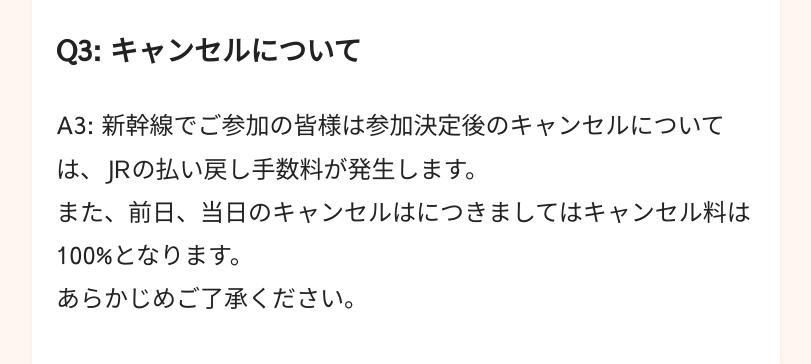
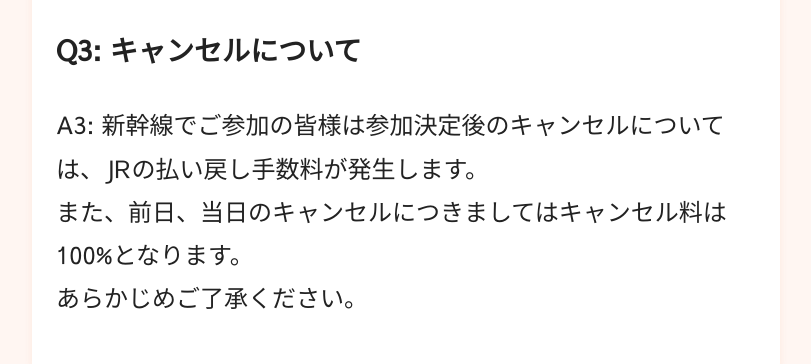
Before and after one commit to meeeteeeooo/2025WorldheritageCamp, a plain HTML site: page index.html in a window 1280 px wide. Shown: the part 8120-8484 px from the top of the page, without its empty margins (234-1045 px from the left). Drawn offline with Linux system fonts and the light colour scheme.

Commit message:
[fix]誤字があったため修正

```diff
--- a/index.html
+++ b/index.html
@@ -252,7 +252,7 @@
             <div class="faq-item">
                 <h3>Q3: キャンセルについて</h3>
                 <p>A3: 新幹線でご参加の皆様は参加決定後のキャンセルについては、JRの払い戻し手数料が発生します。<br>
-                       また、前日、当日のキャンセルはにつきましてはキャンセル料は100%となります。<br>
+                       また、前日、当日のキャンセルにつきましてはキャンセル料は100%となります。<br>
                        あらかじめご了承ください。
                 </p>
         </div>
```
